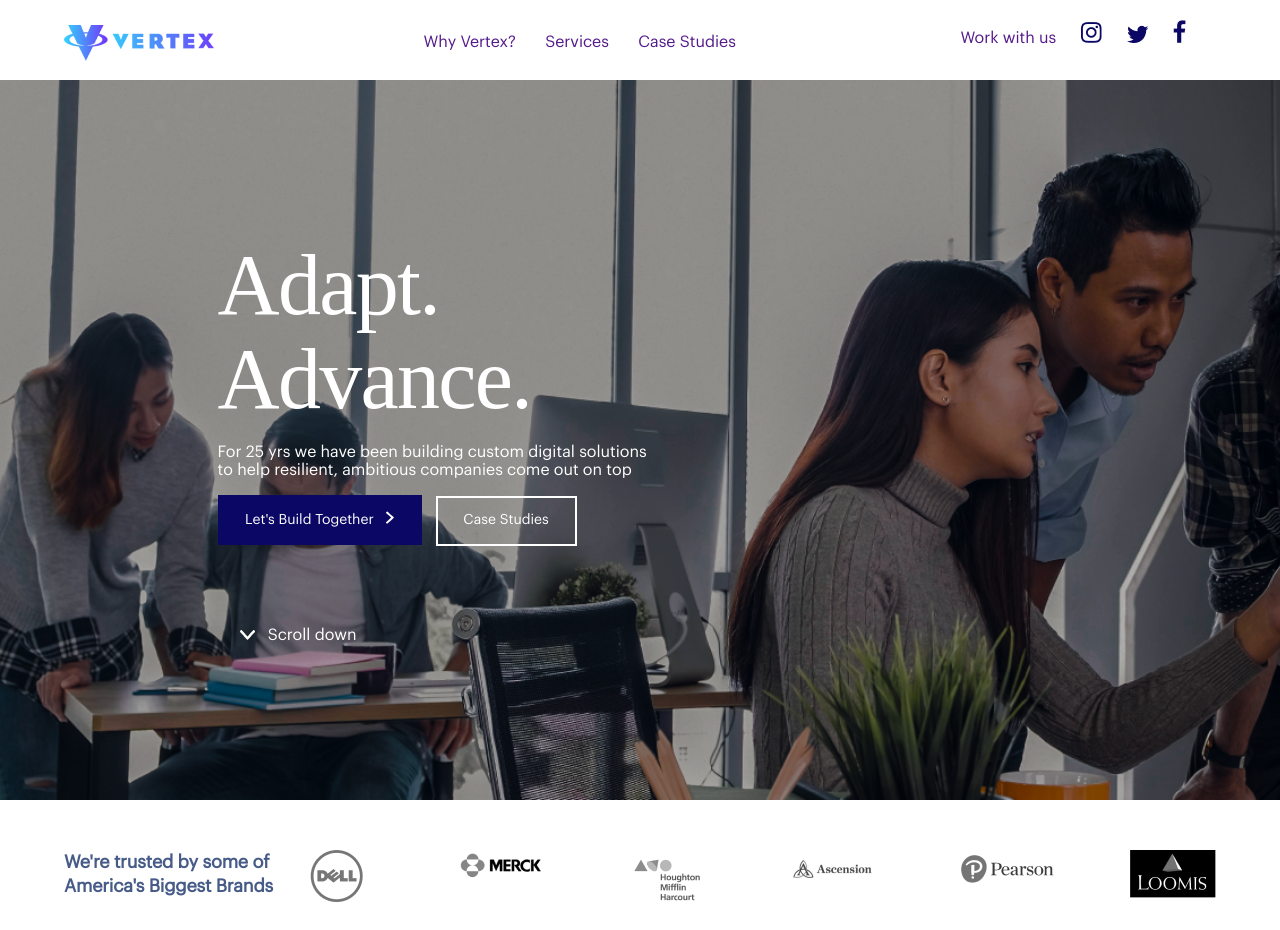
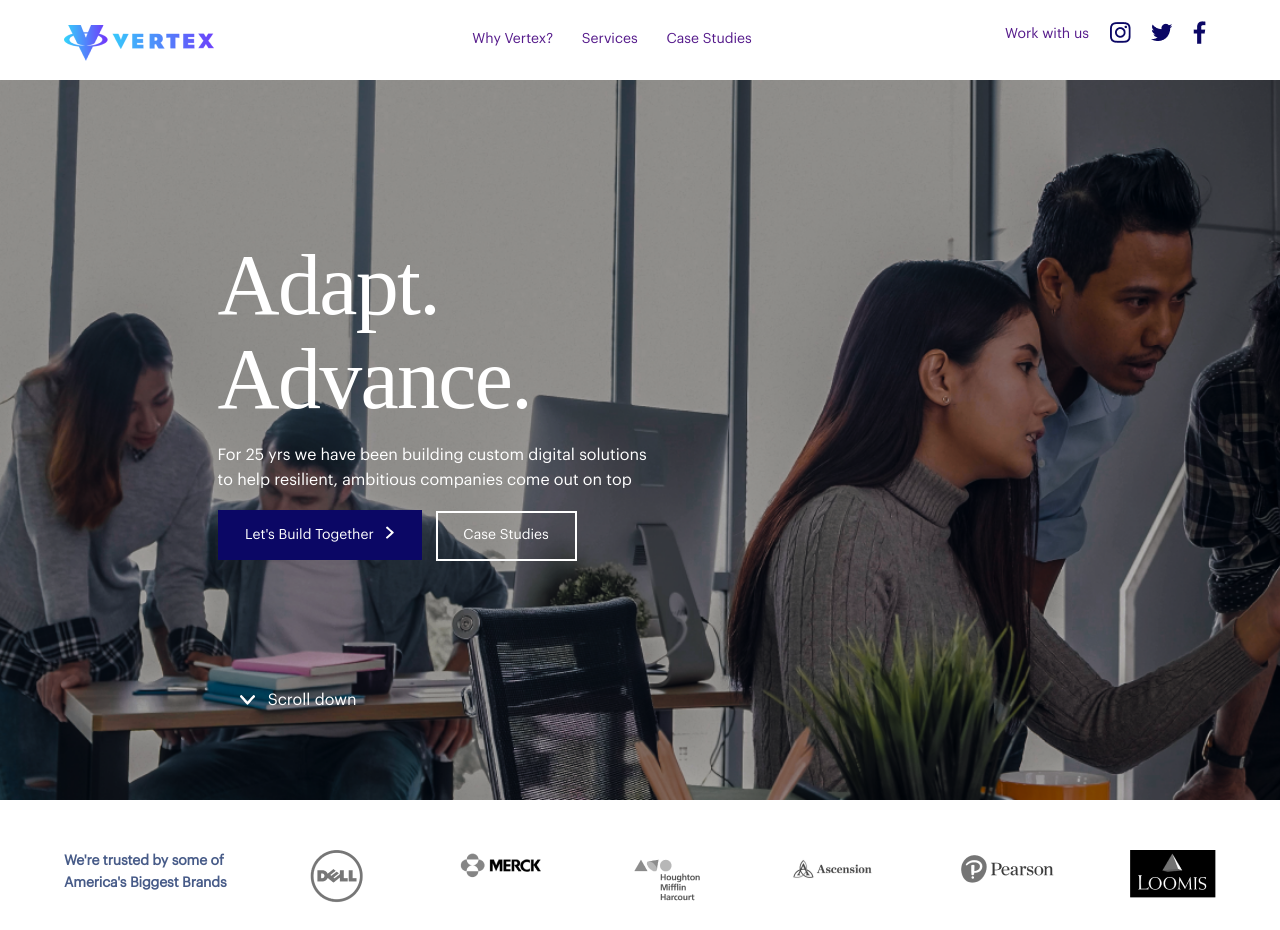
Before and after one commit to togunmodede/vertex-hero, a plain HTML site: page index.html in a window 1280 px wide. Drawn offline with Linux system fonts and the light colour scheme; a web font is replaced by a local one.

Commit message:
New styling updates

```diff
--- a/style.css
+++ b/style.css
@@ -40,12 +40,21 @@ html{
 }
 
 .geek-navmid{
-    padding-top: 17px;
+    padding-top: 28px;
+    font-size: 14px;
+    line-height: 15px;
+    display: flex;
+    align-items: center;
 }
 
 .geek-navlink{
     /* border: 2px solid red; */
-    margin: 20px;
+    /* margin: 20px; */
+    padding-top: 28px;
+    font-size: 14px;
+    line-height: 15px;
+    display: flex;
+    align-items: center;
 }
 
 .geek-navmid > ul > a{
@@ -87,6 +96,8 @@ html{
     color: white;
     font-size: 16px;
     font-family: GraphikReg;
+    line-height: 160%;
+
 }
 
 .geek-btn{
@@ -122,7 +133,7 @@ html{
 
 .btn3{
     width: 141px;
-    height: 50px;
+    height: 200px;
     background: none;
     color: white;
     cursor: pointer;
@@ -153,9 +164,9 @@ html{
     padding-right: 20px;
     margin: 50px 0 auto;
     font-weight: 800;
-    font-size: 18px;
-    line-height: 24px;
-    /* or 171% */
+    font-size: 14px;
+    line-height: 160%;
+    /* or 22px */
 
     letter-spacing: -0.01em;
 
```
